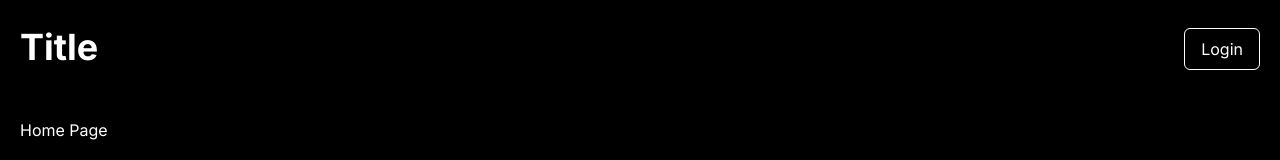
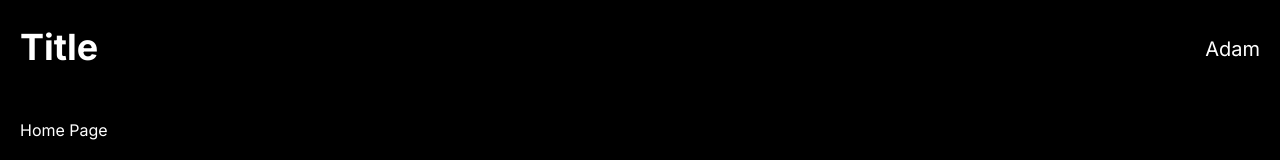
Before and after one commit to NITHIN3387/Hackfest, a Next.js app: page / in a window 1280 px wide. Shown: the top 160 px of the page. Built offline with nearby package versions, Linux system fonts and the light colour scheme.

Commit message:
context created for authUser

```diff
--- a/src/app/layout.tsx
+++ b/src/app/layout.tsx
@@ -3,6 +3,7 @@ import { Inter } from "next/font/google";
 import "./globals.css";
 import { DarkLightToggler } from "@/components/dark-light-toggler";
 import { Navbar } from "@/components/navbars";
+import { AuthProvider } from "@/contexts/authContext"
 
 const inter = Inter({ subsets: ["latin"] });
 
@@ -19,9 +20,11 @@ export default function RootLayout({
   return (
     <html lang="en">
       <body className={inter.className + " dark:bg-black dark:text-white"}>
-        <Navbar />
-        {children}
-        <DarkLightToggler />
+        <AuthProvider>
+          <Navbar />
+          {children}
+          <DarkLightToggler />
+        </AuthProvider>
       </body>
     </html>
   );
--- a/src/components/navbars/navbar.tsx
+++ b/src/components/navbars/navbar.tsx
@@ -1,11 +1,20 @@
+"use client"
+
+import { useAuth } from "@/contexts/authContext";
 import Link from "next/link";
 
 export function Navbar(): JSX.Element {
+  const authUser = useAuth()
+
   return (
     <nav className="flex justify-between items-center p-5 dark:border-white">
       <h1 className="text-4xl font-bold mb-1">Title</h1>
       <ul className="flex gap-5">
-        <Link href="/" className="border border-black rounded-md px-4 py-2 dark:border-white">Login</Link>
+        {authUser ? (
+          <h3 className="text-xl">{authUser.name}</h3>
+        ) : (
+          <Link href="/" className="border border-black rounded-md px-4 py-2 dark:border-white">Login</Link>
+        )}
       </ul>
     </nav>
   )
--- /dev/null
+++ b/src/contexts/authContext/auth.context.tsx
@@ -0,0 +1,18 @@
+"use client";
+
+import { createContext, useContext } from "react";
+import { AuthContextTypes, AuthProviderTypes } from "./auth.types";
+
+const authContext = createContext<AuthContextTypes | null>(null);
+
+export function useAuth() {
+  return useContext(authContext)
+}
+
+export function AuthProvider({ children }: AuthProviderTypes): JSX.Element {
+  const user: AuthContextTypes | null = {
+    name: "Adam"
+  };
+
+  return <authContext.Provider value={user}>{children}</authContext.Provider>;
+}
--- /dev/null
+++ b/src/contexts/authContext/index.ts
@@ -0,0 +1,2 @@
+export * from "./auth.context"
+export * from "./auth.types"
```
Also changed, not shown: src/contexts/authContext/auth.types.ts (added, +9 -0 lines).
